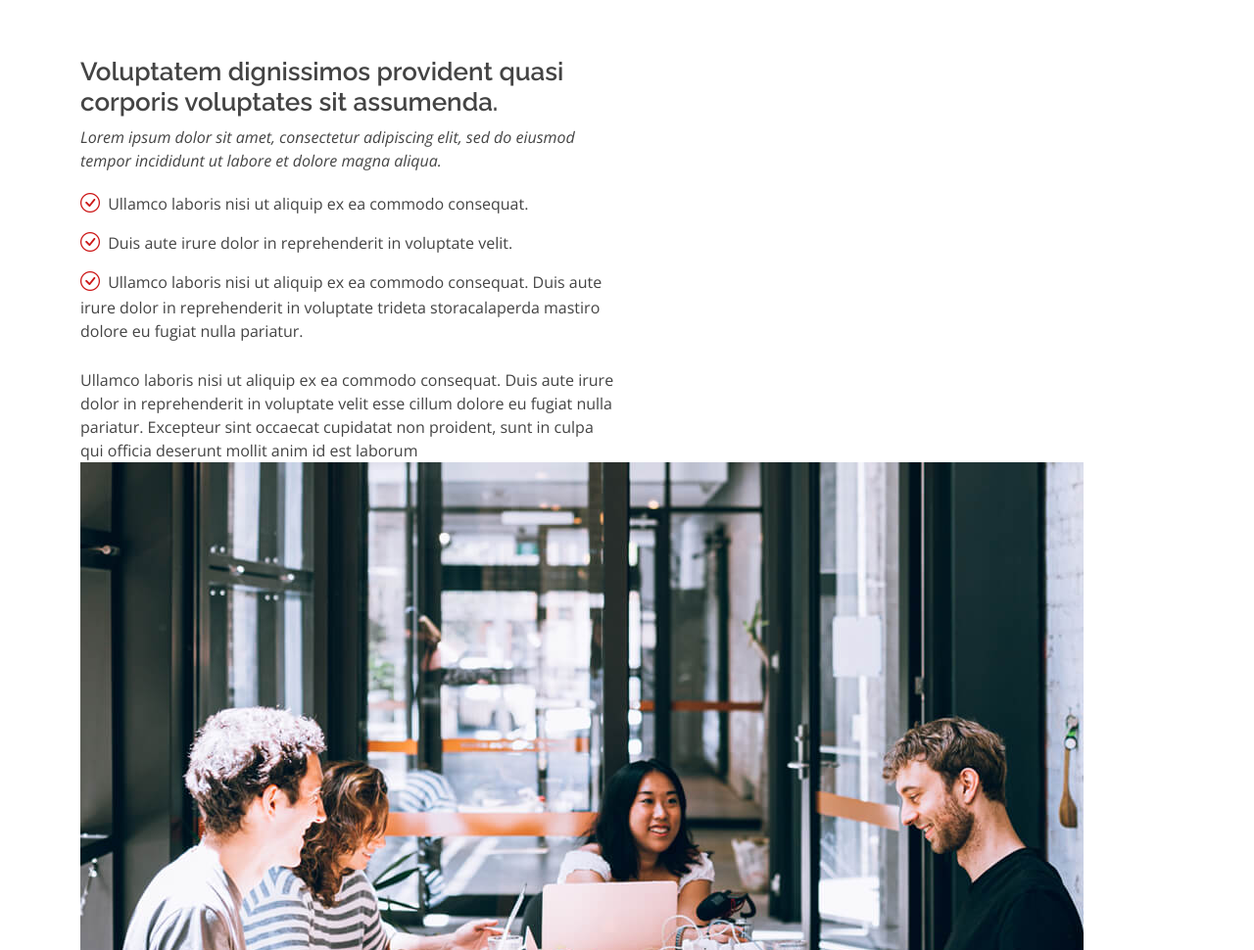
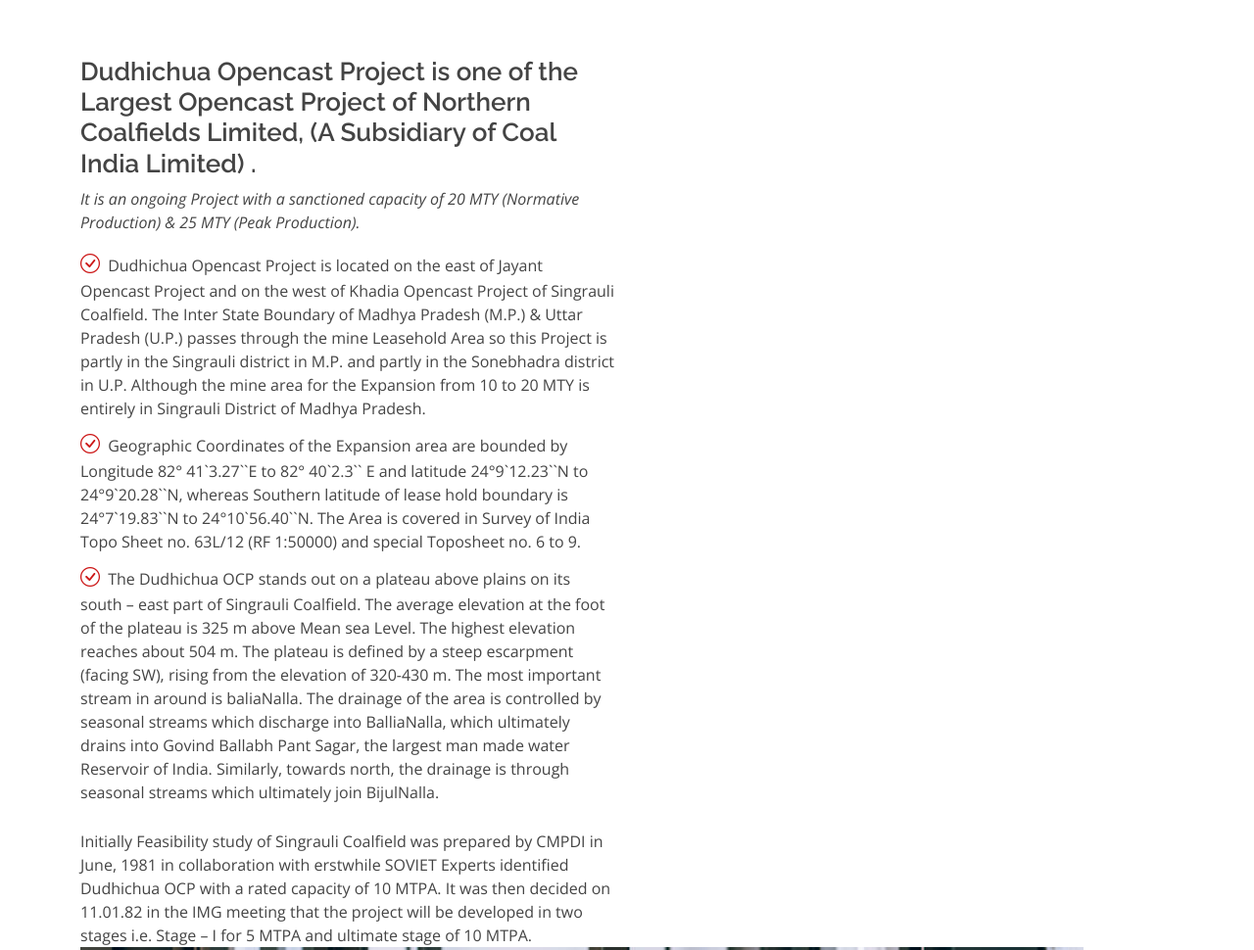
Before and after one commit to dchstats/Website, a plain HTML site: page index.html in a window 1280 px wide. Shown: the part 762-1732 px from the top of the page at 98% size. Drawn offline with nearby package versions, Linux system fonts and the light colour scheme; files whose address does not match are found by name.

Commit message:
intro revised

```diff
--- a/index.html
+++ b/index.html
@@ -98,20 +98,17 @@
             <img src="img/about.jpg" class="img-fluid" alt="">
           </div>
           <div class="col-lg-6 pt-4 pt-lg-0 order-2 order-lg-1 content" data-aos="fade-right">
-            <h3>Voluptatem dignissimos provident quasi corporis voluptates sit assumenda.</h3>
+            <h3>Dudhichua Opencast Project is one of the Largest Opencast Project of Northern Coalfields Limited,    (A Subsidiary of Coal India Limited) .</h3>
             <p class="fst-italic">
-              Lorem ipsum dolor sit amet, consectetur adipiscing elit, sed do eiusmod tempor incididunt ut labore et dolore
-              magna aliqua.
+              It is an ongoing Project with  a sanctioned capacity of 20 MTY (Normative Production) & 25 MTY (Peak Production).
             </p>
             <ul>
-              <li><i class="bi bi-check-circle"></i> Ullamco laboris nisi ut aliquip ex ea commodo consequat.</li>
-              <li><i class="bi bi-check-circle"></i> Duis aute irure dolor in reprehenderit in voluptate velit.</li>
-              <li><i class="bi bi-check-circle"></i> Ullamco laboris nisi ut aliquip ex ea commodo consequat. Duis aute irure dolor in reprehenderit in voluptate trideta storacalaperda mastiro dolore eu fugiat nulla pariatur.</li>
+              <li><i class="bi bi-check-circle"></i> Dudhichua Opencast Project is located on the east of Jayant Opencast Project and on the west of Khadia Opencast Project of Singrauli Coalfield. The Inter State Boundary of Madhya Pradesh (M.P.) & Uttar Pradesh (U.P.) passes through the mine Leasehold Area so this Project is partly in the Singrauli district in M.P. and partly in the Sonebhadra district in U.P. Although the mine area for the Expansion from 10 to 20 MTY is entirely in Singrauli District of Madhya Pradesh.</li>
+              <li><i class="bi bi-check-circle"></i> Geographic Coordinates of the Expansion area are bounded by Longitude 82° 41`3.27``E to 82° 40`2.3`` E and latitude 24°9`12.23``N to 24°9`20.28``N, whereas Southern latitude of lease hold boundary is 24°7`19.83``N to 24°10`56.40``N. The Area is covered in Survey of India Topo Sheet no. 63L/12 (RF 1:50000) and special Toposheet no. 6 to 9.</li>
+              <li><i class="bi bi-check-circle"></i> The Dudhichua OCP stands out on a plateau above plains on its south – east part of Singrauli Coalfield. The average elevation at the foot of the plateau is 325 m above Mean sea Level. The highest elevation reaches about 504 m. The plateau is defined by a steep escarpment (facing SW), rising from the elevation of 320-430 m. The most important stream in around is baliaNalla. The drainage of the area is controlled by seasonal streams which discharge into BalliaNalla, which ultimately drains into Govind Ballabh Pant Sagar, the largest man made water Reservoir of India. Similarly, towards north, the drainage is through seasonal streams which ultimately join BijulNalla.</li>
             </ul>
             <p>
-              Ullamco laboris nisi ut aliquip ex ea commodo consequat. Duis aute irure dolor in reprehenderit in voluptate
-              velit esse cillum dolore eu fugiat nulla pariatur. Excepteur sint occaecat cupidatat non proident, sunt in
-              culpa qui officia deserunt mollit anim id est laborum
+              Initially Feasibility study of Singrauli Coalfield was prepared by CMPDI in June, 1981 in collaboration with erstwhile SOVIET Experts identified Dudhichua OCP with a rated capacity of 10 MTPA. It was then decided on 11.01.82 in the IMG meeting that the project will be developed in two stages i.e. Stage – I for 5 MTPA and ultimate stage of 10 MTPA.
             </p>
           </div>
         </div>
```
